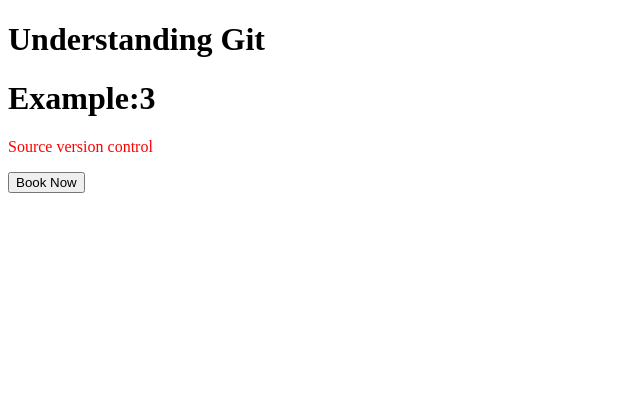
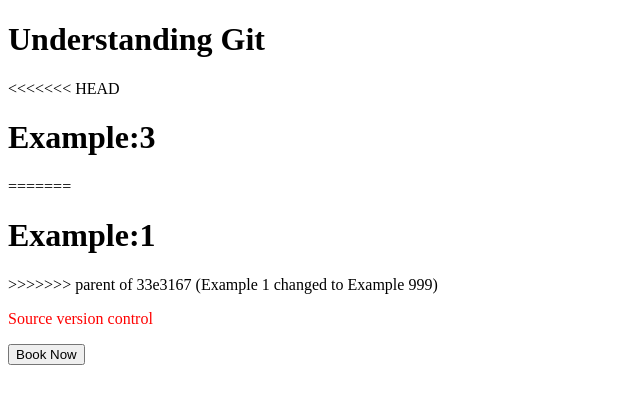
Before and after one commit to DrAshuGupta/git-april2023, a plain HTML site: page index.html in a window 1280 px wide. Shown: the whole page, without its empty margins (0-640 px from the left). Drawn offline with Linux system fonts and the light colour scheme.

Commit message:
Revert to previous changes

```diff
--- a/index.html
+++ b/index.html
@@ -3,7 +3,11 @@
 
 <body>
 <h1>Understanding Git</h1>
+<<<<<<< HEAD
 <h1>Example:3</h1>
+=======
+<h1>Example:1</h1>
+>>>>>>> parent of 33e3167 (Example 1 changed to Example 999)
 <p style="color:red">Source version control</p>
 <button>Book Now</button>
 </body>
```
